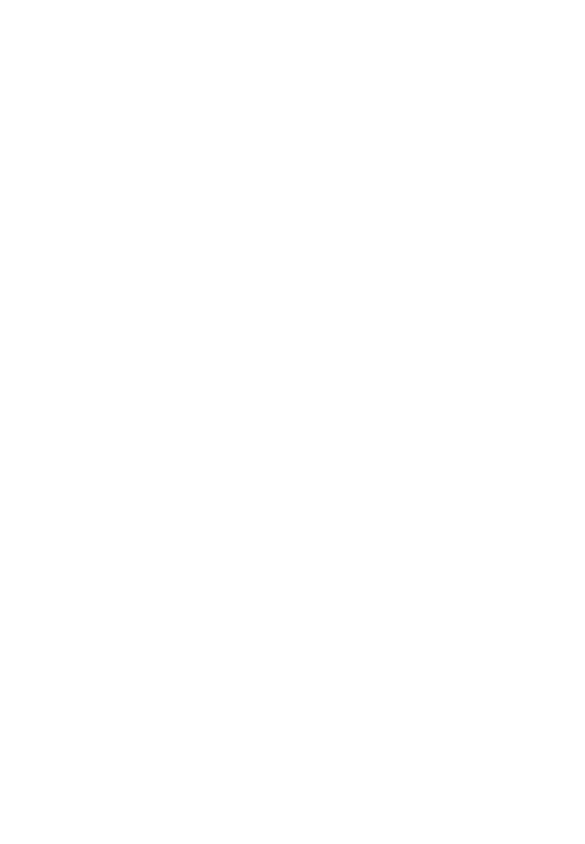
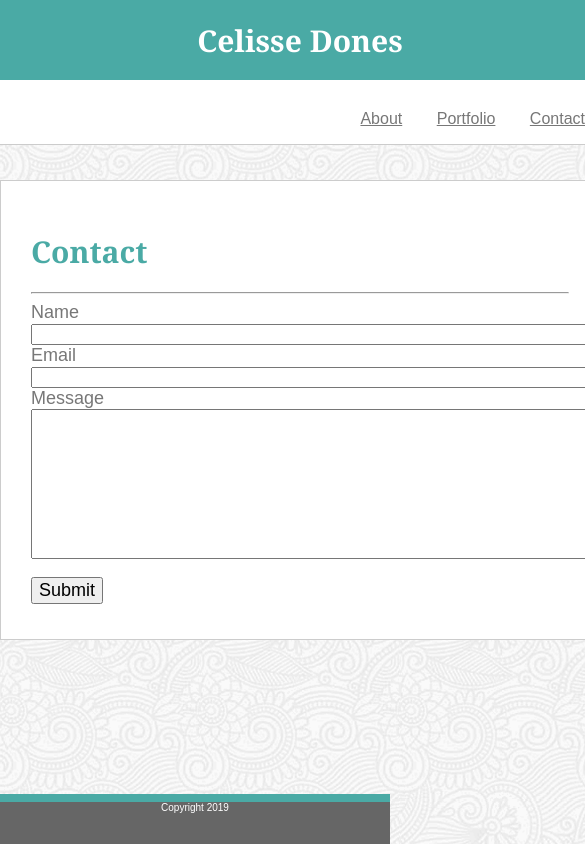
Before and after one commit to CelisseD/Responsive-Portfolio, a plain HTML site: page contact.html in a window 390 px wide. Shown: the top 844 px of the page, 585 px wide, since content can reach past the window. Drawn offline with Linux system fonts and the light colour scheme.

Commit message:
styling and responsiveness for contact page

```diff
--- a/assets/css/style.css
+++ b/assets/css/style.css
@@ -80,6 +80,31 @@ h1 {
     border-width: 1px;
 }
 
+.formContainer {
+    background-color: white;
+    height: 450px;
+    color: #777;
+    width: 960px;
+    margin: 30px auto;
+    padding: 30px;
+    border-color: #ccc;
+    border-style: solid;
+    border-width: 1px;
+}
+
+form {
+    text-align: left;
+    font-size: 18px;
+}
+
+#formButton {
+    font-size: 18px;
+}
+
+#formId {
+    color: #4aaaa5;
+}
+
 .about {
     color: #4aaaa5;
 }
@@ -126,6 +151,10 @@ footer {
         width: 740px;
     }
 
+    .formContainer {
+        width: 740px;
+    }
+
     #bioPhoto {
         margin-bottom: 10px;
     }
@@ -141,6 +170,18 @@ footer {
         width: 600px;
         height: 460px;
         margin-top: 100px;
+    }
+
+    .formContainer {
+        width: 600px;
+        height: 460px;
+        margin-top: 100px;
+    }
+
+/* HELP?????? */
+
+    input [type=text], select, textarea {
+        width: 20px;
     }
 
     #bioPhoto {
--- a/contact.html
+++ b/contact.html
@@ -0,0 +1,57 @@
+<!DOCTYPE html>
+<html lang="en">
+
+<head>
+    <meta charset="UTF-8">
+    <meta name="viewport" content="width=device-width, initial-scale=1.0">
+    <meta http-equiv="X-UA-Compatible" content="ie=edge">
+    <title>Celisse Dones Portfolio</title>
+    <link rel="stylesheet" href="assets/css/style.css">
+</head>
+
+<body>
+    <!-- Header and Nav -->
+
+    <div class="navContainer">
+            <header>
+                <h1 class="logo">
+                    Celisse Dones
+                </h1>
+                <nav>
+                    <ul>
+                        <li><a href="index.html">About</a></li>
+                        <li><a href="portfolio.html">Portfolio</a></li>
+                        <li><a href="#">Contact</a></li>
+                    </ul>
+                </nav>
+            </header>
+        </div>
+
+
+    <!-- Main Content Area -->
+    <div class="formContainer">
+            <h1 id="formId">Contact</h1>
+            <hr>
+            <section class="contactForm">
+                <form>
+                    Name<br>
+                    <input type="text" name="firstname" size=100><br>
+                    Email<br>
+                    <input type="text" name="lastname" size=100><br>
+                    Message<br>
+                    <input type="message" size=100 style="height:150px";><br>
+                  </form><br>
+                  <button id="formButton">Submit</button>
+            </section>
+
+        </div>
+    </div>
+
+    <footer id="footer">
+Copyright 2019
+    </footer>
+
+</div>
+</body>
+
+</html>
```
